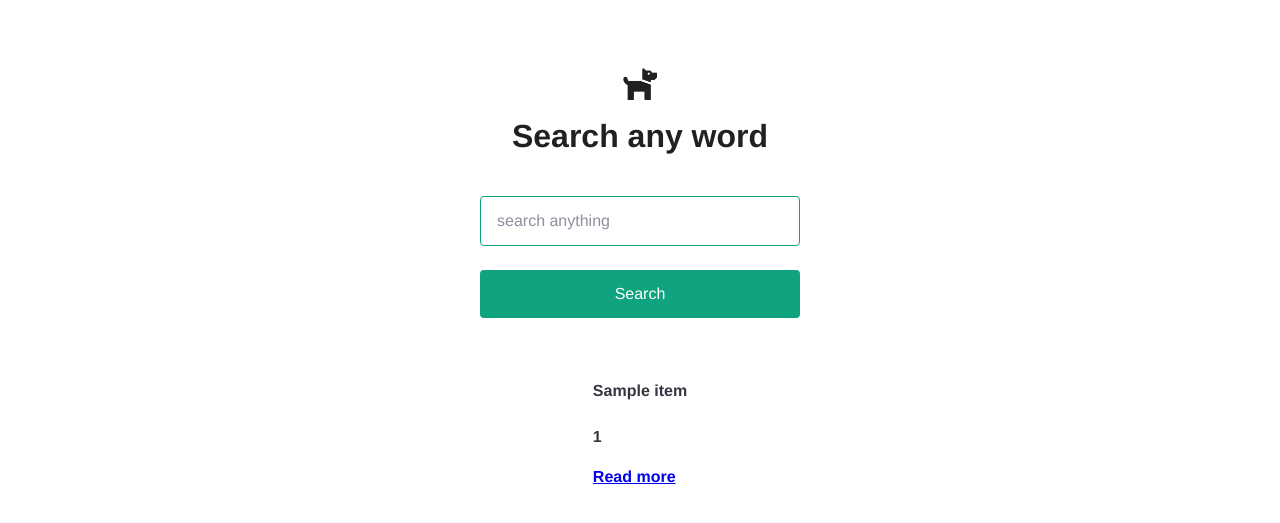
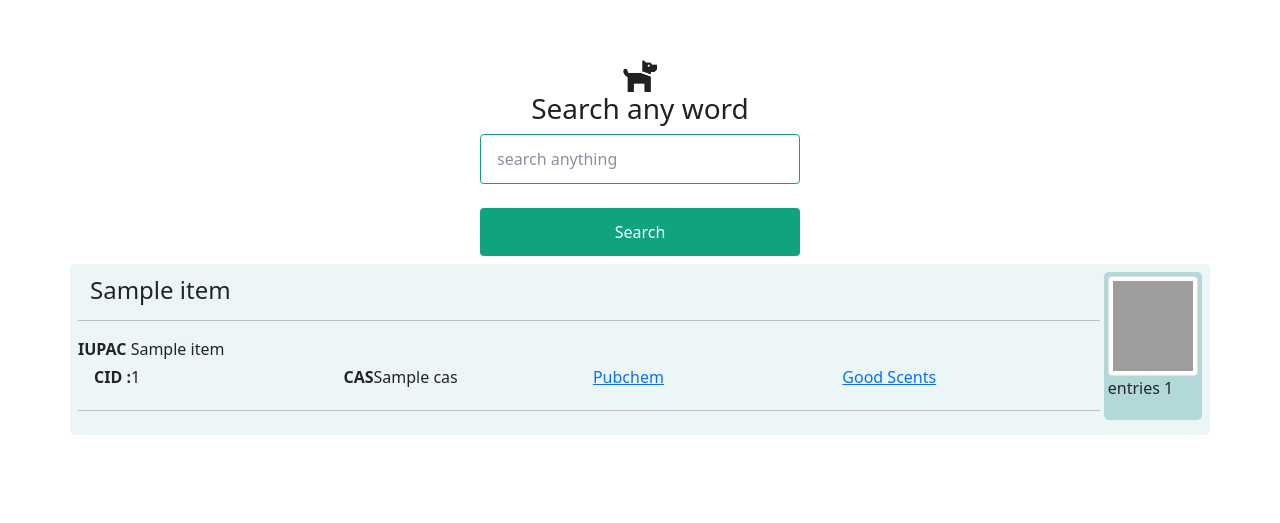
Before and after one commit to JoshCu/odor-search, a Flask app: template templates/index.html in a window 1280 px wide. Shown: the top 523 px of the page. Run offline with Flask 2, Linux system fonts and the light colour scheme; the template is opened without the code that fills it: most values are stand-ins (such as "Sample title", 1, 10 or a date in 2020); some web fonts are replaced; grey boxes are pictures that could not be loaded.

Commit message:
added search results to template

```diff
--- a/app.py
+++ b/app.py
@@ -18,7 +18,16 @@ def index():
         return redirect(url_for("index", result=search_result))
 
     search_result = request.args.getlist("result")
+    # replace the, None with an empty string
+    print(search_result[0])
     search_result = [ast.literal_eval(x) for x in search_result]
+    for res in search_result:
+        if "name" not in res:
+            res["name"] = ""
+        if "CAS" in res:
+            res["CAS"] = [x for x in res["CAS"] if x is not None]
+        if "all_names" in res:
+            res["all_names"] = [x for x in res["all_names"] if x is not res["name"]]
 
     return render_template("index.html", result=search_result)
 
--- a/static/main.css
+++ b/static/main.css
@@ -1,11 +1,11 @@
 @font-face {
   font-family: "ColfaxAI";
-  src: url(https://cdn.openai.com/API/fonts/ColfaxAIRegular.woff2)
-      format("woff2"),
+  src: url(https://cdn.openai.com/API/fonts/ColfaxAIRegular.woff2) format("woff2"),
     url(https://cdn.openai.com/API/fonts/ColfaxAIRegular.woff) format("woff");
   font-weight: normal;
   font-style: normal;
 }
+
 @font-face {
   font-family: "ColfaxAI";
   src: url(https://cdn.openai.com/API/fonts/ColfaxAIBold.woff2) format("woff2"),
@@ -13,6 +13,7 @@
   font-weight: bold;
   font-style: normal;
 }
+
 body,
 input {
   font-size: 16px;
@@ -20,15 +21,18 @@ input {
   color: #353740;
   font-family: "ColfaxAI", Helvetica, sans-serif;
 }
+
 body {
   display: flex;
   flex-direction: column;
   align-items: center;
   padding-top: 60px;
 }
+
 .icon {
   width: 34px;
 }
+
 h3 {
   font-size: 32px;
   line-height: 40px;
@@ -36,21 +40,25 @@ h3 {
   color: #202123;
   margin: 16px 0 40px;
 }
+
 form {
   display: flex;
   flex-direction: column;
   width: 320px;
 }
+
 input[type="text"] {
   padding: 12px 16px;
   border: 1px solid #10a37f;
   border-radius: 4px;
   margin-bottom: 24px;
 }
+
 ::placeholder {
   color: #8e8ea0;
   opacity: 1;
 }
+
 input[type="submit"] {
   padding: 12px 0;
   color: #fff;
@@ -60,7 +68,35 @@ input[type="submit"] {
   text-align: center;
   cursor: pointer;
 }
+
 .result {
   font-weight: bold;
   margin-top: 40px;
 }
+
+.teal-0 {
+  background-color: #b2d8d83f;
+}
+
+.teal-1 {
+  background-color: #b2d8d8;
+}
+
+.teal-2 {
+  background-color: #66b2b2;
+}
+
+.teal-3 {
+  background-color: #008080;
+  color: rgb(234, 234, 234);
+}
+
+.teal-4 {
+  background-color: #006666;
+  color: rgb(216, 216, 216);
+}
+
+.teal-5 {
+  background-color: #004c4c;
+  color: rgb(213, 211, 211);
+}
--- a/templates/index.html
+++ b/templates/index.html
@@ -4,6 +4,8 @@
   <title>Odor Search</title>
   <link rel="shortcut icon" href="{{ url_for('static', filename='dog.png') }}" />
   <link rel="stylesheet" href="{{ url_for('static', filename='main.css') }}" />
+  <link href="https://cdn.jsdelivr.net/npm/bootstrap@5.0.2/dist/css/bootstrap.min.css" rel="stylesheet"
+    integrity="sha384-EVSTQN3/azprG1Anm3QDgpJLIm9Nao0Yz1ztcQTwFspd3yD65VohhpuuCOmLASjC" crossorigin="anonymous">
 </head>
 
 <body>
@@ -14,14 +16,84 @@
     <input type="submit" value="Search" />
   </form>
   {% if result %}
-  {% for item in result %}
-  <div class="result">
-    <h4>{{ item.name }}</h4>
-    <p>{{ item['CID'] }}</p>
-    {% if item.link %}
-    <a href="http://www.thegoodscentscompany.com/data/rw{{ item['link'] }}.html" target="_blank">Read more</a>
-    {% endif %}
+  <div class="d-flex flex-column justify-content-center w-100">
+    {% for item in result %}
+    <div class="d-flex container rounded-3 teal-0 ms-auto mt-2 p-2">
+      <div class="w-100">
+        <h4 class="container pt-1">{{ item.name }}</h4>
+        <hr>
+
+        {% if item.IUPACName %}
+        <b>IUPAC</b> {{ item.IUPACName }}
+        {% endif %}
+        <div class="d-flex container ms-auto">
+          <hr>
+          {% if item.CID %}
+          <div class="d-flex container p-1">
+            <b>CID : </b> {{ item.CID }}
+          </div>
+          {% endif %}
+          {% if item.CAS %}
+          <div class="d-flex container ms-auto p-1">
+            <b>CAS</b> {{ item.CAS }}
+          </div>
+          {% endif %}
+          {% if item.CID %}
+          <div class="d-flex flex-shrink-1 container p-1">
+            <a href="https://pubchem.ncbi.nlm.nih.gov/compound/{{ item.CID }}">Pubchem</a>
+          </div>
+          {% endif %}
+          {% if item.TGSC_ID %}
+          <div class="d-flex flex-shrink-1 container p-1">
+            <a href="http://www.thegoodscentscompany.com/data/rw{{ item.TGSC_ID[0] }}.html">Good Scents</a>
+          </div>
+          {% endif %}
+
+        </div>
+        <hr>
+        {% if item.all_names|length > 1 %}
+        <button class="btn btn-outline-primary ms-2 mb-2" type="button" data-bs-toggle="collapse"
+          data-bs-target="#collapse{{ item.CID }}" aria-expanded="false" aria-controls="collapse{{ item.CID }}">
+          Other names <svg xmlns="http://www.w3.org/2000/svg" width="16" height="16" fill="currentColor"
+            class="bi bi-arrow-down" viewBox="0 0 16 16">
+            <path fill-rule="evenodd"
+              d="M8 1a.5.5 0 0 1 .5.5v11.793l3.146-3.147a.5.5 0 0 1 .708.708l-4 4a.5.5 0 0 1-.708 0l-4-4a.5.5 0 0 1 .708-.708L7.5 13.293V1.5A.5.5 0 0 1 8 1z" />
+          </svg>
+          <span class="badge rounded-pill teal-3">
+            {{item.all_names|length}}
+            <span class="visually-hidden">Other names</span>
+          </span>
+        </button>
+        <div class="collapse" id="collapse{{ item.CID }}">
+          <ul class="list-group">
+            {% for name in item.all_names %}
+            <li class="list-group-item">{{ name }}</li>
+            {% endfor %}
+          </ul>
+        </div>
+        {% endif %}
+
+
+
+      </div>
+      <div class="flex-shrink-1 ms-1">
+        <div class="teal-1 rounded-3 p-1 ms-auto width-auto">
+          <img style="width: 100px;height: 100px;" class="img-thumbnail"
+            src="https://pubchem.ncbi.nlm.nih.gov/image/imagefly.cgi?cid={{item.CID}}&width=100&height=100"
+            alt="{{ item.name}} structure">
+
+          <p class="ms-auto">entries {{ item.Count }}</p>
+        </div>
+      </div>
+    </div>
+    {% endfor %}
+
   </div>
-  {% endfor %}
+
+
+
   {% endif %}
+  <script src="https://cdn.jsdelivr.net/npm/bootstrap@5.0.2/dist/js/bootstrap.bundle.min.js"
+    integrity="sha384-MrcW6ZMFYlzcLA8Nl+NtUVF0sA7MsXsP1UyJoMp4YLEuNSfAP+JcXn/tWtIaxVXM"
+    crossorigin="anonymous"></script>
 </body>
```
Also changed, not shown: scratchpad/results.html (added, +144 -0 lines).
